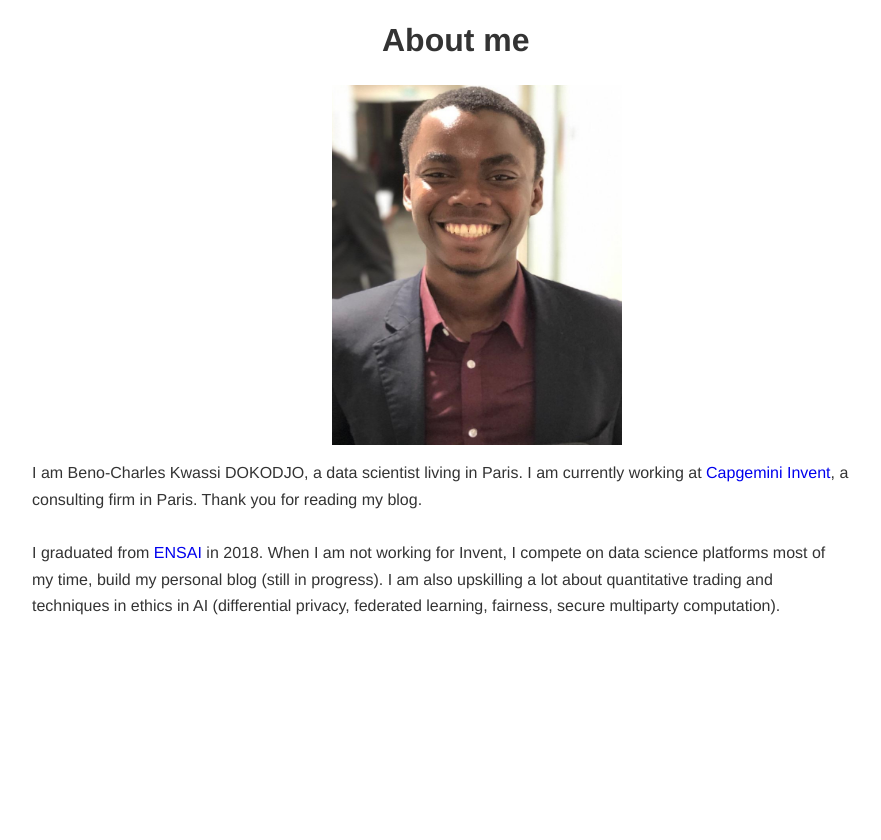
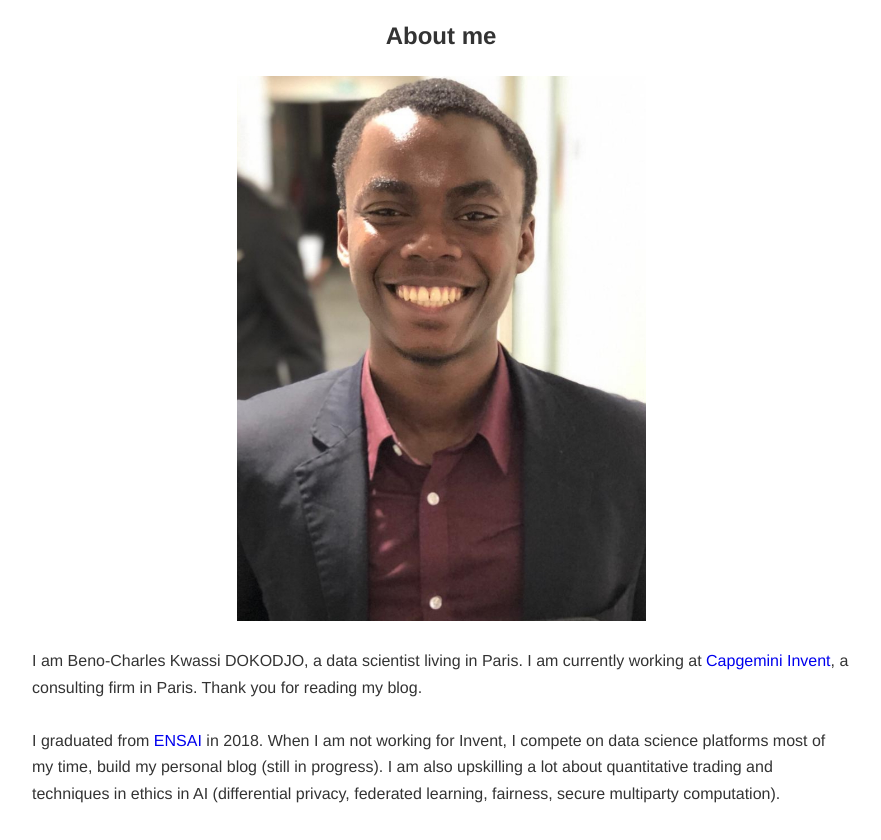
Before and after one commit to BenoCharlo/benocharlo.github.io, a Gatsby site: page /about in a window 1280 px wide. Shown: the part 64-904 px from the top of the page, without its empty margins (199-1080 px from the left). Before the commit the page ends 800 px from the top, so only its background shows below. Built offline with nearby package versions, Linux system fonts and the light colour scheme; Gatsby itself is replaced by a stand-in of ours; some packages are replaced by stand-ins of ours; a web font is replaced by a local one.

Commit message:
correctly center personal image

```diff
--- a/src/pages/about.js
+++ b/src/pages/about.js
@@ -5,16 +5,20 @@ import personalImage from "../images/My_photo.jpg"
 
 const Image = styled.img`
   background-image: url(${personalImage});
-  width: 290px;
-  height: 360px;
-  display: flex;
-  margin: 0 105px 15px 300px;
+  width: 50%;
+  display: block;
+  margin-left: auto;
+  margin-right: auto;
+`
+const H1 = styled.h1`
+  font-size: 1.5em;
+  text-align: center;
 `
 
 export default function About({ data }) {
   return (
     <Layout>
-      <h1 style={{ marginLeft: `350px` }}> About me</h1>
+      <H1> About me</H1>
       <Image src={personalImage} />
       <p>
         I am Beno-Charles Kwassi DOKODJO, a data scientist living in Paris. I am
```
